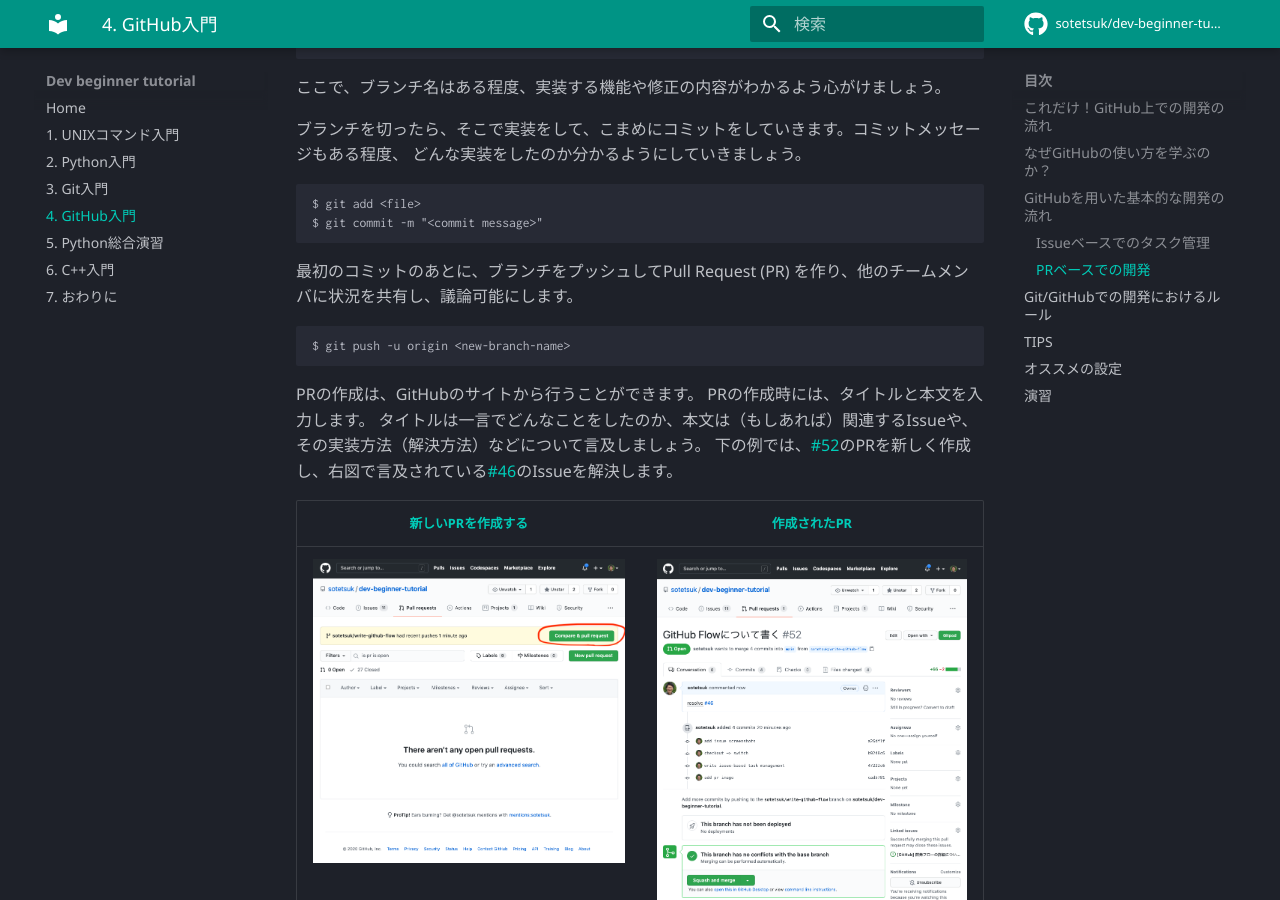
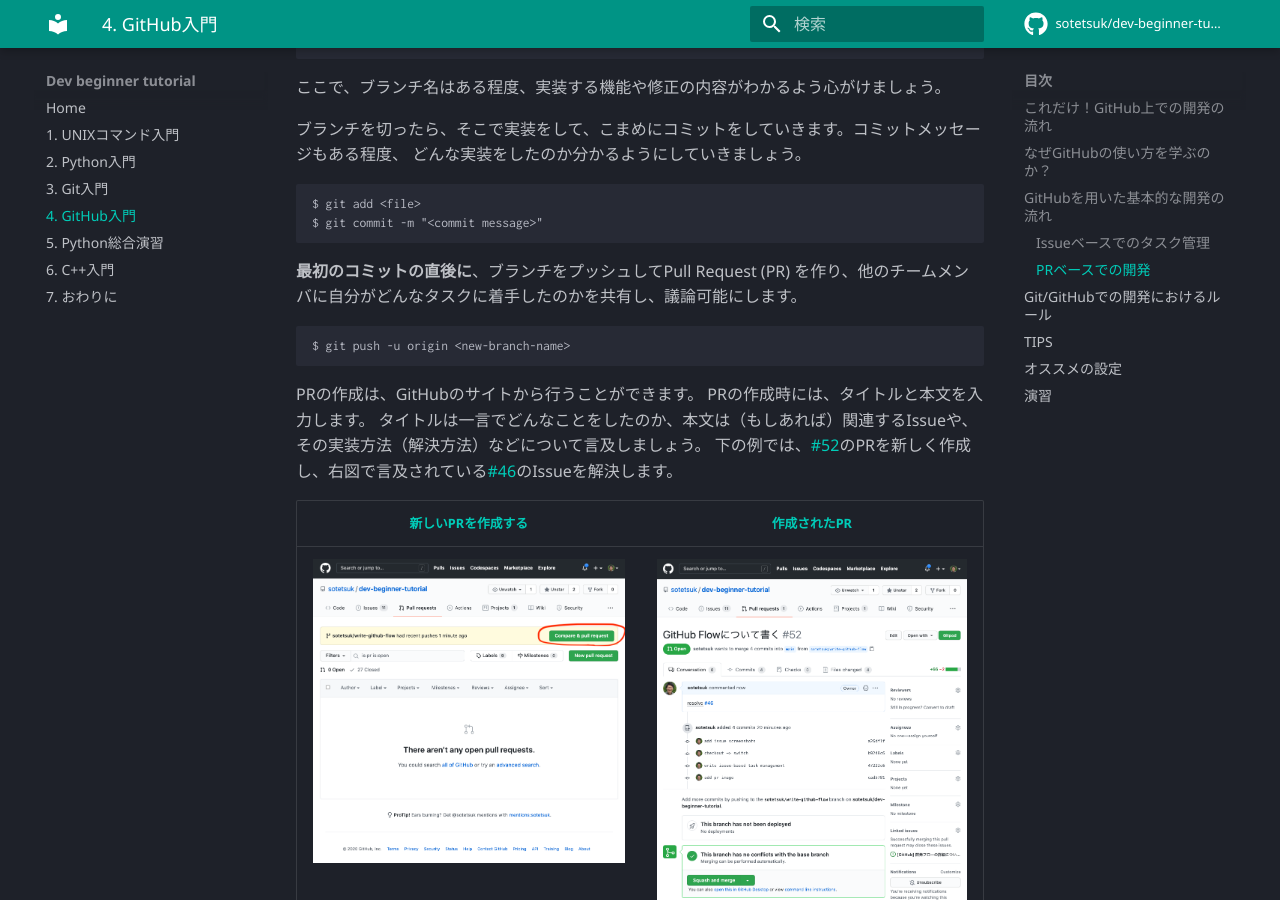
Before and after one commit to sotetsuk/dev-beginner-tutorial, an MkDocs documentation site: the page built from docs/github.md, in a window 1280 px wide and 900 px high, scrolled down 2656 px. Built offline with MkDocs 1.6.1 and Material for MkDocs 9.7.7, drawn with Linux system fonts in a browser that asks for light colours; emoji names are drawn with the system emoji font; comment, search, counter and statistics services are not loaded.

Commit message:
when to create pr

````diff
--- a/docs/github.md
+++ b/docs/github.md
@@ -87,7 +87,7 @@
 $ git commit -m "<commit message>"
 ```
 
-最初のコミットのあとに、ブランチをプッシュしてPull Request (PR) を作り、他のチームメンバに状況を共有し、議論可能にします。
+**最初のコミットの直後に**、ブランチをプッシュしてPull Request (PR) を作り、他のチームメンバに自分がどんなタスクに着手したのかを共有し、議論可能にします。
 
 ```sh
 $ git push -u origin <new-branch-name>
````
